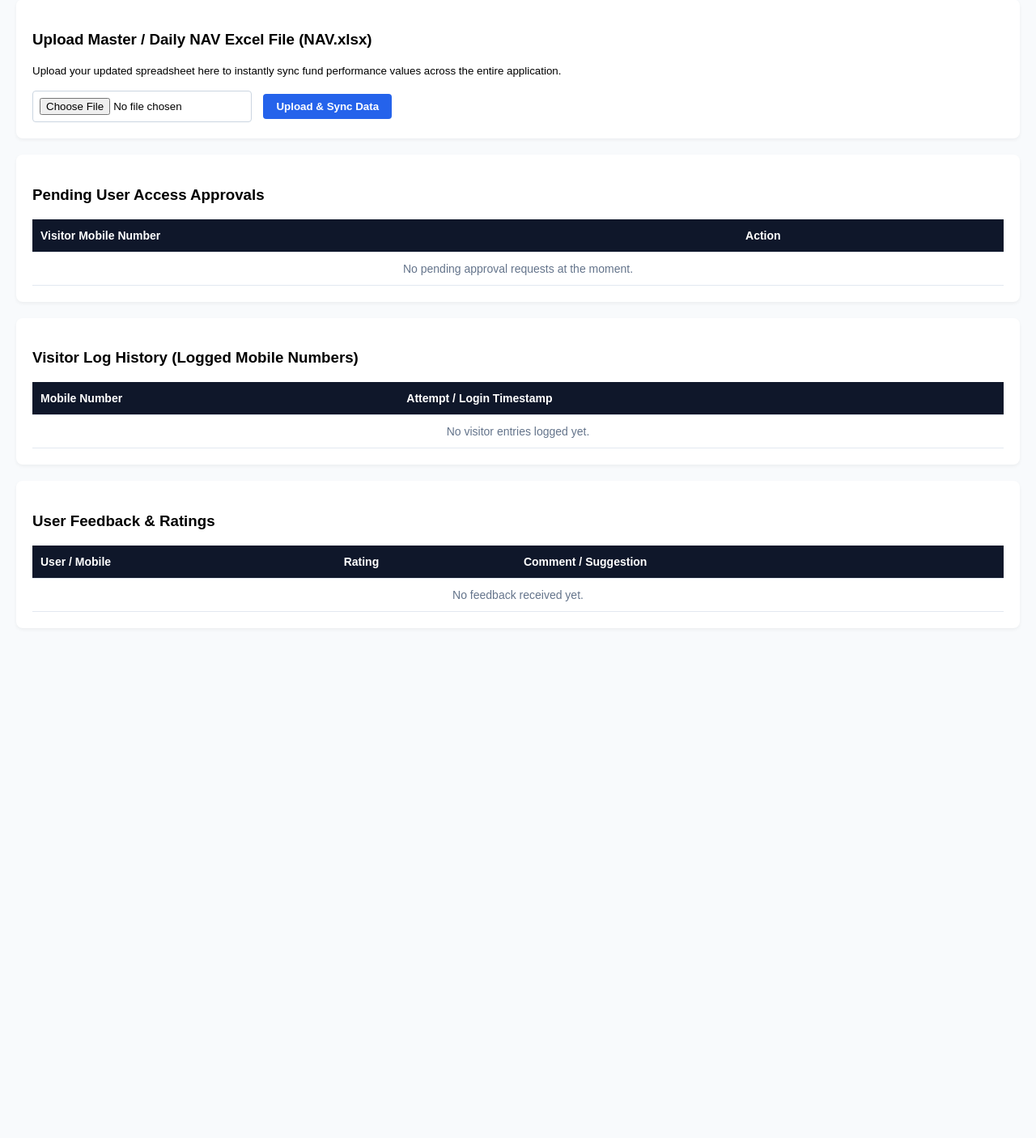
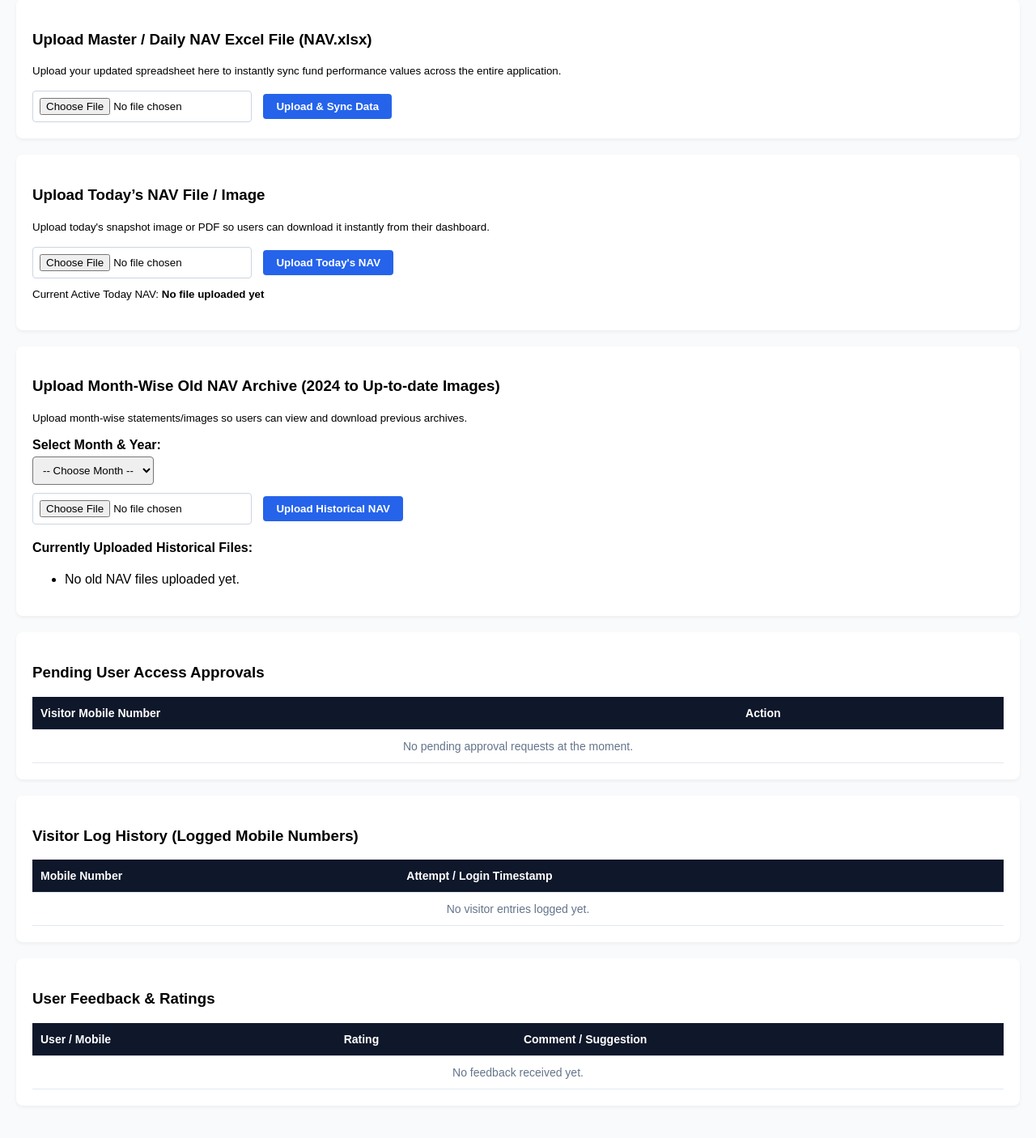
Before and after one commit to Bichu666/nav-dashboard, a Flask app: page /admin in a window 1280 px wide. Shown: the part 157-1563 px from the top of the page at 81% size. Before the commit the page ends 913 px from the top, so only its background shows below. Run offline with Flask 3, Linux system fonts and the light colour scheme.

Commit message:
Update admin.html

```diff
--- a/templates/admin.html
+++ b/templates/admin.html
@@ -39,6 +39,80 @@
             <input type="file" name="excel_file" accept=".xlsx" required>
             <button type="submit">Upload & Sync Data</button>
         </form>
+    </div>
+
+    <!-- Today's NAV File / Image Upload Section -->
+    <div class="card">
+        <h3>Upload Today’s NAV File / Image</h3>
+        <p><small>Upload today's snapshot image or PDF so users can download it instantly from their dashboard.</small></p>
+        <form action="/admin" method="POST" enctype="multipart/form-data">
+            <input type="file" name="today_nav_file" accept="image/*,.pdf" required>
+            <button type="submit">Upload Today's NAV</button>
+        </form>
+        {% if today_nav_file.name %}
+            <p style="margin-top: 10px;"><small>Current Active Today NAV: <strong>{{ today_nav_file.name }}</strong></small></p>
+        {% endif %}
+    </div>
+
+    <!-- Month-Wise Old NAV Archive Upload Section (2024 to Present) -->
+    <div class="card">
+        <h3>Upload Month-Wise Old NAV Archive (2024 to Up-to-date Images)</h3>
+        <p><small>Upload month-wise statements/images so users can view and download previous archives.</small></p>
+        <form action="/admin" method="POST" enctype="multipart/form-data">
+            <div style="margin-bottom: 10px;">
+                <label><strong>Select Month & Year:</strong></label><br>
+                <select name="old_nav_month" style="padding: 8px; margin-top: 5px; border-radius: 4px;" required>
+                    <option value="">-- Choose Month --</option>
+                    <!-- 2024 Months -->
+                    <option value="January 2024">January 2024</option>
+                    <option value="February 2024">February 2024</option>
+                    <option value="March 2024">March 2024</option>
+                    <option value="April 2024">April 2024</option>
+                    <option value="May 2024">May 2024</option>
+                    <option value="June 2024">June 2024</option>
+                    <option value="July 2024">July 2024</option>
+                    <option value="August 2024">August 2024</option>
+                    <option value="September 2024">September 2024</option>
+                    <option value="October 2024">October 2024</option>
+                    <option value="November 2024">November 2024</option>
+                    <option value="December 2024">December 2024</option>
+                    <!-- 2025 Months -->
+                    <option value="January 2025">January 2025</option>
+                    <option value="February 2025">February 2025</option>
+                    <option value="March 2025">March 2025</option>
+                    <option value="April 2025">April 2025</option>
+                    <option value="May 2025">May 2025</option>
+                    <option value="June 2025">June 2025</option>
+                    <option value="July 2025">July 2025</option>
+                    <option value="August 2025">August 2025</option>
+                    <option value="September 2025">September 2025</option>
+                    <option value="October 2025">October 2025</option>
+                    <option value="November 2025">November 2025</option>
+                    <option value="December 2025">December 2025</option>
+                    <!-- 2026 Months -->
+                    <option value="January 2026">January 2026</option>
+                    <option value="February 2026">February 2026</option>
+                    <option value="March 2026">March 2026</option>
+                    <option value="April 2026">April 2026</option>
+                    <option value="May 2026">May 2026</option>
+                    <option value="June 2026">June 2026</option>
+                    <option value="July 2026">July 2026</option>
+                    <option value="August 2026">August 2026</option>
+                    <option value="September 2026">September 2026</option>
+                </select>
+            </div>
+            <input type="file" name="old_nav_file" accept="image/*,.pdf" required>
+            <button type="submit">Upload Historical NAV</button>
+        </form>
+
+        <h4 style="margin-top: 20px;">Currently Uploaded Historical Files:</h4>
+        <ul>
+            {% for month, filename in old_nav_files.items() %}
+                <li><strong>{{ month }}</strong>: {{ filename }} (<a href="/download/{{ filename }}" target="_blank">Download</a>)</li>
+            {% else %}
+                <li>No old NAV files uploaded yet.</li>
+            {% endfor %}
+        </ul>
     </div>
 
     <!-- Pending Access Requests -->
```
